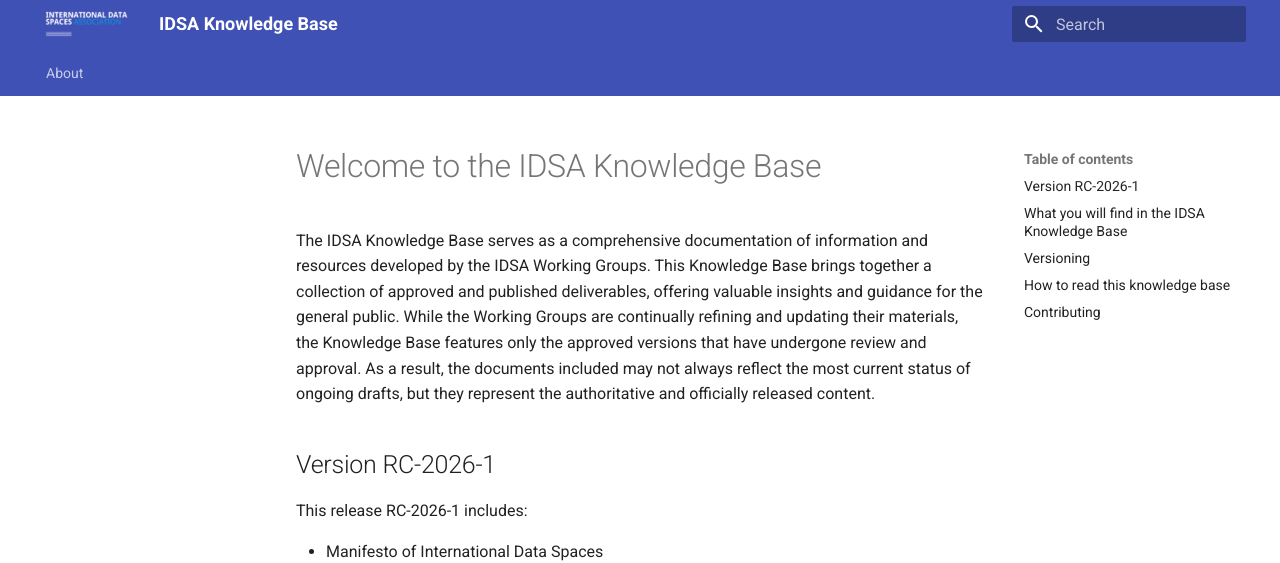
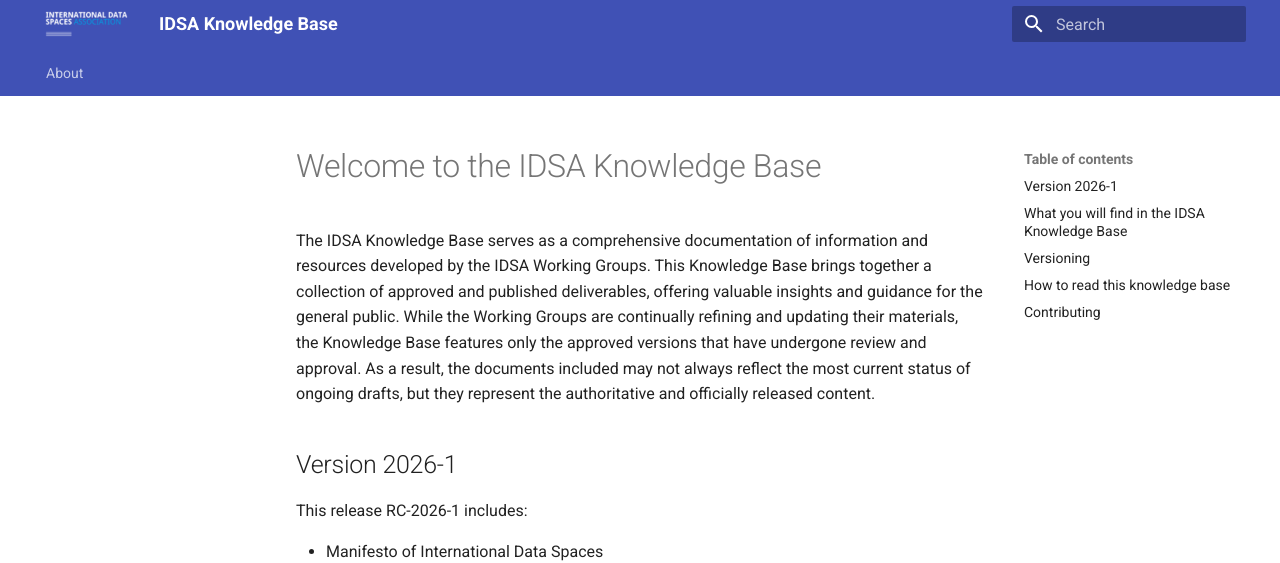
Before and after one commit to International-Data-Spaces-Association/knowledge-base, an MkDocs documentation site: the page built from docs/index.md, in a window 1280 px wide and 900 px high. Shown: the top 563 px of the window. Built offline with MkDocs 1.6.1 and Material for MkDocs 9.7.7, drawn with Linux system fonts in a browser that asks for light colours.

Commit message:
back to normal fonts and change release verison

```diff
--- a/docs/index.md
+++ b/docs/index.md
@@ -2,7 +2,7 @@
 
 The IDSA Knowledge Base serves as a comprehensive documentation of information and resources developed by the IDSA Working Groups. This Knowledge Base brings together a collection of approved and published deliverables, offering valuable insights and guidance for the general public. While the Working Groups are continually refining and updating their materials, the Knowledge Base features only the approved versions that have undergone review and approval. As a result, the documents included may not always reflect the most current status of ongoing drafts, but they represent the authoritative and officially released content.
 
-## Version RC-2026-1
+## Version 2026-1
 
 This release RC-2026-1 includes:
 
```
Also changed, not shown: 1 other file.
